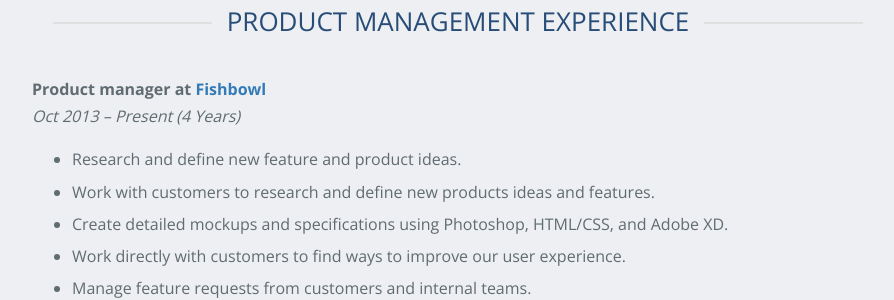
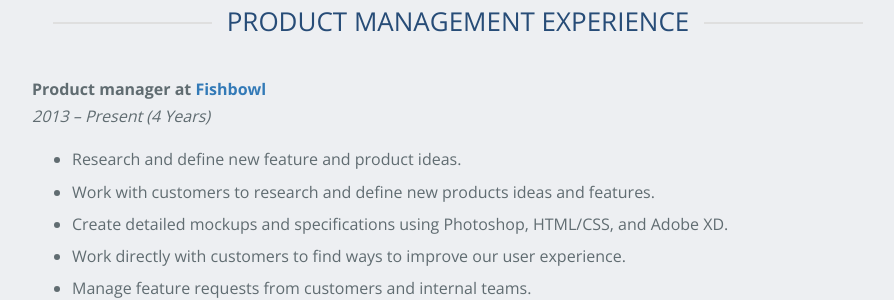
Before and after one commit to mfelt/mfelt.github.io, a Jekyll site: the page built from index.md, in a window 1280 px wide. Shown: the part 784-1084 px from the top of the page, without its empty margins (182-1076 px from the left). Built offline with Jekyll 4.4.1, drawn with Linux system fonts in a browser that asks for light colours; nearby versions of some CDN libraries; our own code applies the rules of GitHub Pages for plain Markdown files.

Commit message:
Update index.md

```diff
--- a/index.md
+++ b/index.md
@@ -32,7 +32,7 @@ I have hands-on experience working with an agile team on all stages of product d
 {% include h2 text="Product Management Experience" %}
 
 <b>Product manager at <a href="http://www.fishbowlinventory.com" target="_blank">Fishbowl</a></b>
-<br><em>Oct 2013 – Present (4 Years)</em>
+<br><em>2013 – Present (4 Years)</em>
 
 - Research and define new feature and product ideas.
 - Work with customers to research and define new products ideas and features.
```
